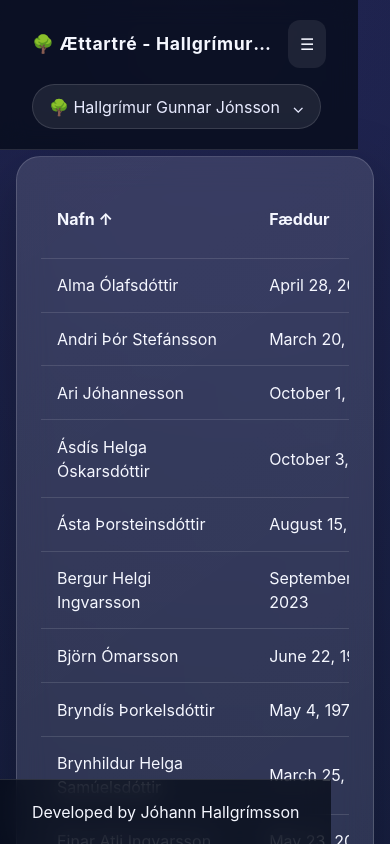
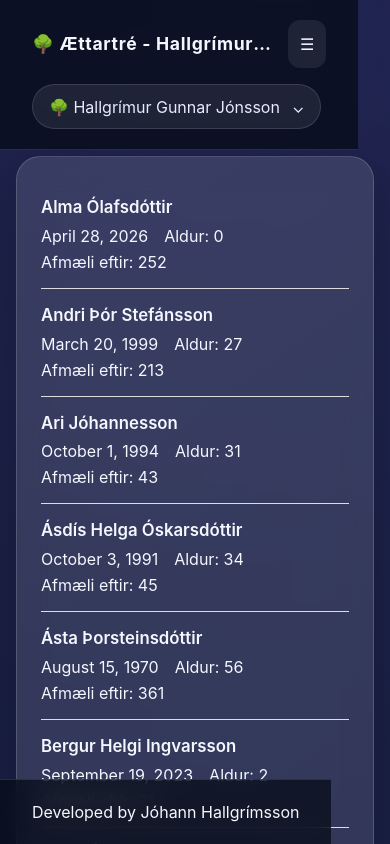
Before and after one commit to JohannHallgrimss/famely_Tree, a React (Vite) app: page / in a window 390 px wide. Shown: the top 844 px of the page. Built offline with nearby package versions, Linux system fonts and the light colour scheme.

Commit message:
mobile fix

```diff
--- a/src/components/BirthdayPage.tsx
+++ b/src/components/BirthdayPage.tsx
@@ -31,7 +31,7 @@ const BirthdayPage = ({ onSelectPerson, data }: BirthdayPageProps) => {
         <h2>Næstu afmæli</h2>
 
         <div className="table-wrapper">
-          <table className="people-table">
+          <table className="people-table people-tableBD">
             <thead>
               <tr>
                 <th>Nafn</th>
--- a/src/components/PeopleTable.tsx
+++ b/src/components/PeopleTable.tsx
@@ -66,7 +66,7 @@ const PeopleTable = ({ people, sortKey, sortDirection, onSort, onSelectPerson }:
 
   return (
     <div className="table-wrapper">
-      <table className="people-table">
+      <table className="people-table people-tableHome">
         <thead>
           <tr>
             <th>
--- a/src/data/families/hallgrimurJonsson.json
+++ b/src/data/families/hallgrimurJonsson.json
@@ -180,7 +180,7 @@
     },
     {
       "name": "Sigurður Gauti Samúelsson",
-      "born": "27.07.1994",
+      "born": "26.07.1994",
       "father": "Samúel Sigurðsson",
       "mother": "Hanna Magnea Hallgrímsdóttir",
       "spouse": null,
@@ -190,7 +190,7 @@
     },
     {
       "name": "Brynhildur Helga Samúelsdóttir",
-      "born": "25.03.1998",
+      "born": "25.03.1997",
       "father": "Samúel Sigurðsson",
       "mother": "Hanna Magnea Hallgrímsdóttir",
       "spouse": ["Geir Jónsson"],
@@ -349,7 +349,7 @@
       "phone": null
     },
     {
-      "name": "Rírik Iilmari Þorsteinsson Rafnar",
+      "name": "Rúrik Ilmari Þorsteinsson Rafnar",
       "born": "30.09.2022",
       "father": "Þorsteinn Ingi Stefánsson",
       "mother": "Katariina Maria Rafnar",
--- a/src/data/families/valgerdurEinarsdottir.json
+++ b/src/data/families/valgerdurEinarsdottir.json
@@ -13,7 +13,7 @@
       "born": "29.11.1940",
       "father": "Jón Sigurður Helgason",
       "mother": "Hanna Alvilda Ingileif Helgason",
-      "spouse": ["Valgerður Einarsdóttir"],
+      "spouse": ["Valgerður Einarsdóttir", "Þórunn Stefánsdóttir Rafnar"],
       "gender": "male",
       "address": "Unnargrund 10",
       "phone": null
@@ -180,7 +180,7 @@
     },
     {
       "name": "Sigurður Gauti Samúelsson",
-      "born": "27.07.1994",
+      "born": "26.07.1994",
       "father": "Samúel Sigurðsson",
       "mother": "Hanna Magnea Hallgrímsdóttir",
       "spouse": null,
@@ -190,7 +190,7 @@
     },
     {
       "name": "Brynhildur Helga Samúelsdóttir",
-      "born": "25.03.1998",
+      "born": "25.03.1997",
       "father": "Samúel Sigurðsson",
       "mother": "Hanna Magnea Hallgrímsdóttir",
       "spouse": ["Geir Jónsson"],
@@ -349,7 +349,7 @@
       "phone": null
     },
     {
-      "name": "Rírik Iilmari Þorsteinsson Rafnar",
+      "name": "Rúrik Ilmari Þorsteinsson Rafnar",
       "born": "30.09.2022",
       "father": "Þorsteinn Ingi Stefánsson",
       "mother": "Katariina Maria Rafnar",
--- a/src/styles.css
+++ b/src/styles.css
@@ -830,4 +830,60 @@ a {
   .tree-focus-card {
     width: 100%;
   }
+
+  /* Mobile birthdays */
+  .people-table thead {
+    display: none;
+  }
+
+  .people-table,
+  .people-table tbody,
+  .people-table tr,
+  .people-table td {
+    display: block;
+    width: 100%;
+  }
+
+  .people-table tr {
+    padding: 12px 0;
+    border-bottom: 1px solid #ddd;
+  }
+
+  .people-table td {
+    border: none;
+    padding: 2px 0;
+  }
+
+  /* Nafnið */
+  .people-table td:nth-child(1) {
+    font-weight: 600;
+    font-size: 1.05rem;
+  }
+
+  /* Fæðingardagur */
+  .people-table td:nth-child(2) {
+    display: inline;
+  }
+
+  /* Dagar að afmæli */
+  .people-tableBD td:nth-child(3) {
+    display: inline;
+    margin-left: 16px;
+  }
+
+  .people-tableBD td:nth-child(3)::before {
+    content: "Afmæli eftir: ";
+  }
+    /* Dagar að afmæli */
+  .people-table td:nth-child(3) {
+    display: inline;
+    margin-left: 16px;
+  }
+
+  .people-tableHome td:nth-child(3)::before {
+    content: "Aldur: ";
+  }
+  .people-tableHome td:nth-child(4)::before {
+    content: "Afmæli eftir: ";
+  }
 }
```
